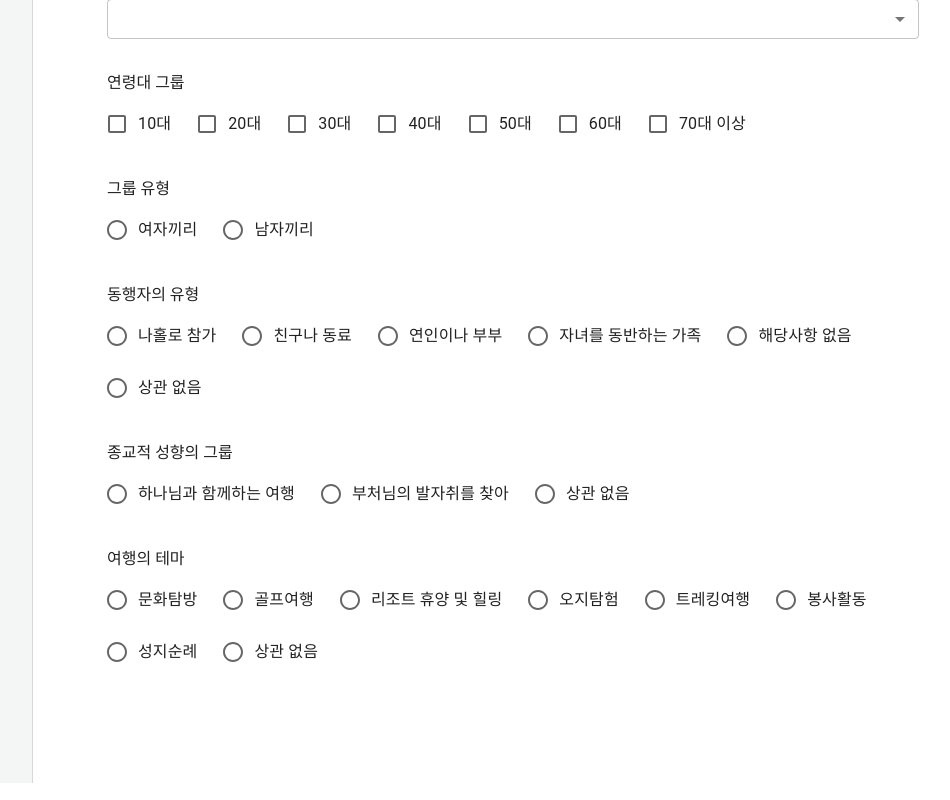
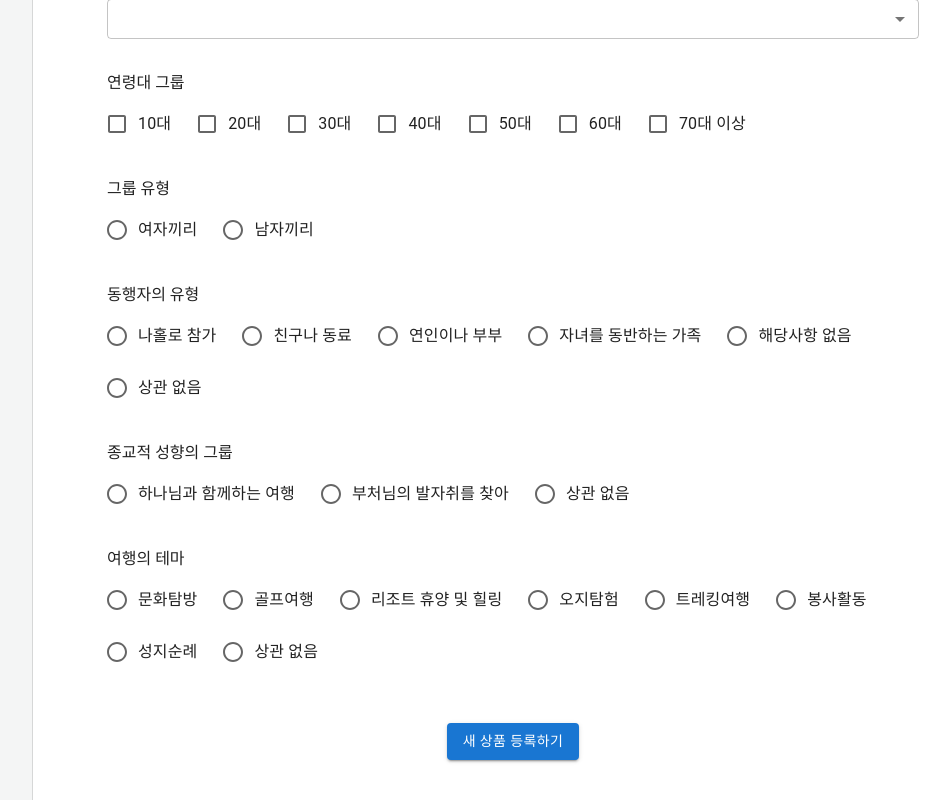
Before and after one commit to gotogether-s/gotogether-s-admin, a Next.js app: page / in a window 1280 px wide. Shown: the part 1414-2214 px from the top of the page, without its empty margins (287-1237 px from the left). Built offline with nearby package versions, Linux system fonts and the light colour scheme.

Commit message:
#4 feat: Create button and Validate empty data

```diff
--- a/components/AddProduct/AddProduct.module.scss
+++ b/components/AddProduct/AddProduct.module.scss
@@ -38,3 +38,13 @@
     font-weight: 400;
   }
 }
+
+.button-wrapper {
+  text-align: center;
+}
+
+.error-message {
+  text-align: center;
+  margin-top: 3rem;
+  color: tomato;
+}
--- a/components/AddProduct/index.tsx
+++ b/components/AddProduct/index.tsx
@@ -1,5 +1,6 @@
 import AddIcon from '@mui/icons-material/Add'
-import { Container, Box } from '@mui/material'
+import { Container, Box, Button } from '@mui/material'
+import { useSelector } from 'react-redux'
 import { useState } from 'react'
 import Info from './Info'
 import Option from './Option'
@@ -13,6 +14,26 @@ const AddProduct = () => {
 
   const AddOption = () => {
     setOptions([...options, <Option />])
+  }
+
+  const [errorMessage, setErrorMessage] = useState('')
+
+  const getAddProduct = useSelector(state => {
+    return state.addProduct
+  })
+
+  const requestAddProduct = () => {
+    validateAddProduct()
+  }
+
+  const validateAddProduct = () => {
+    const AddProductLists = Object.values(getAddProduct)
+    AddProductLists.map(AddProductList => {
+      AddProductList === '' &&
+        setErrorMessage(
+          '여행옵션을 제외한 모든 정보를 필수적으로 입력해주세요!'
+        )
+    })
   }
 
   return (
@@ -57,6 +78,14 @@ const AddProduct = () => {
           <h2 className={style['section-title']}>여행 상품 카테고리</h2>
           <Category />
         </section>
+        <div className={style['button-wrapper']}>
+          <Button
+            variant='contained'
+            onClick={requestAddProduct}>
+            새 상품 등록하기
+          </Button>
+        </div>
+        <p className={style['error-message']}>{errorMessage}</p>
       </Container>
     </Box>
   )
```
